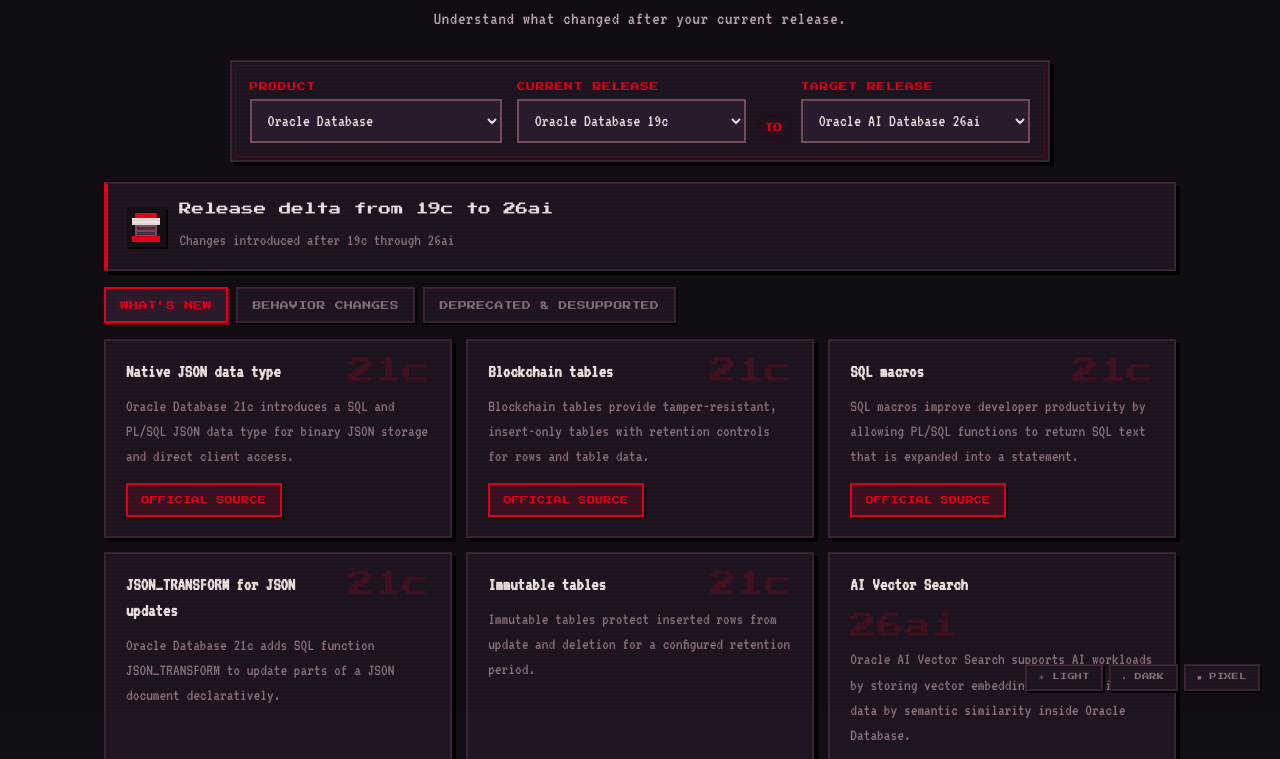
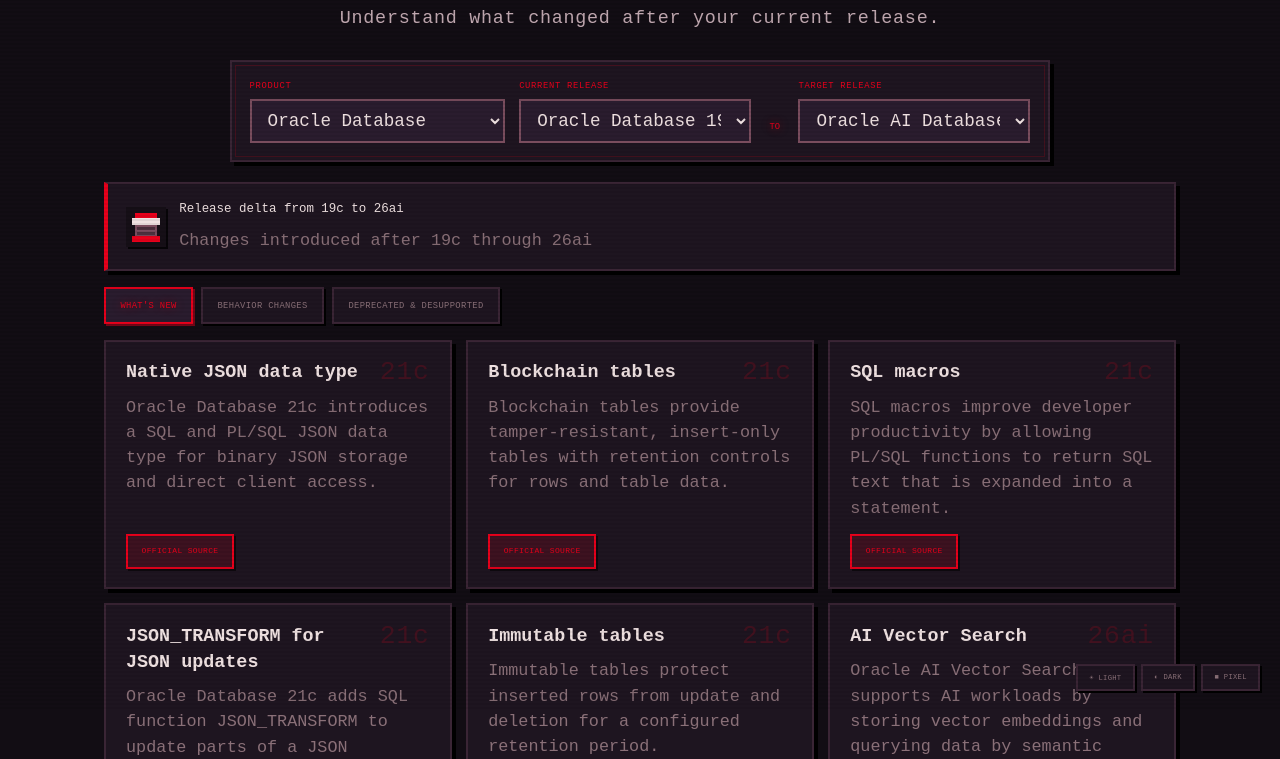
Before and after one commit to jollylengkono/oracle-version-diff, a website with bundled scripts: page index.html in a window 1280 px wide. Shown: the part 89-848 px from the top of the page. Built offline with nearby package versions, Linux system fonts and the light colour scheme.

Commit message:
fix: remove external default theme font import

```diff
--- a/css/theme-pixel-dark.css
+++ b/css/theme-pixel-dark.css
@@ -1,5 +1,3 @@
-@import url('https://fonts.googleapis.com/css2?family=Press+Start+2P&family=VT323&display=swap');
-
 :root {
   --oracle-red: #E8001B;
   --accent: #E8001B;
@@ -39,7 +37,7 @@ body::after {
 
 body {
   margin: 0;
-  font-family: 'VT323', 'Courier New', monospace;
+  font-family: 'Courier New', 'Lucida Console', monospace;
   font-size: 18px;
   color: var(--ink);
   background: var(--bg);
@@ -54,7 +52,7 @@ body {
 }
 .masthead__title {
   margin: 0;
-  font-family: 'Press Start 2P', monospace;
+  font-family: 'Courier New', 'Lucida Console', monospace;
   font-size: clamp(.9rem, 2.2vw, 1.65rem);
   font-weight: 400;
   letter-spacing: 0.05em;
@@ -134,7 +132,7 @@ body {
 .delta-summary h2 {
   margin: 0;
   color: var(--ink);
-  font-family: 'Press Start 2P', monospace;
+  font-family: 'Courier New', 'Lucida Console', monospace;
   font-size: .78rem;
   font-weight: 400;
   line-height: 1.6;
@@ -150,7 +148,7 @@ body {
   flex-direction: column;
   gap: .35rem;
   color: var(--oracle-red);
-  font-family: 'Press Start 2P', monospace;
+  font-family: 'Courier New', 'Lucida Console', monospace;
   font-size: .55rem;
   font-weight: 400;
   text-transform: uppercase;
@@ -164,7 +162,7 @@ body {
   border-radius: 0;
   background: var(--surface-raised);
   color: var(--ink);
-  font-family: 'VT323', monospace;
+  font-family: 'Courier New', 'Lucida Console', monospace;
   font-size: 1.1rem;
   cursor: pointer;
 }
@@ -175,7 +173,7 @@ body {
 }
 .picker__vs {
   color: var(--oracle-red);
-  font-family: 'Press Start 2P', monospace;
+  font-family: 'Courier New', 'Lucida Console', monospace;
   font-size: .55rem;
   font-weight: 400;
   padding: 0 .25rem .55rem;
@@ -196,7 +194,7 @@ body {
   background: var(--surface);
   color: var(--muted);
   cursor: pointer;
-  font-family: 'Press Start 2P', monospace;
+  font-family: 'Courier New', 'Lucida Console', monospace;
   font-size: .55rem;
   font-weight: 400;
   padding: .7rem .9rem;
@@ -226,7 +224,7 @@ body {
 .group__label {
   margin: 0 0 .5rem;
   color: var(--oracle-red);
-  font-family: 'Press Start 2P', monospace;
+  font-family: 'Courier New', 'Lucida Console', monospace;
   font-size: .55rem;
   font-weight: 400;
   text-transform: uppercase;
@@ -240,7 +238,7 @@ body {
   border-radius: 0;
   background: var(--oracle-red);
   color: #fff;
-  font-family: 'Press Start 2P', monospace;
+  font-family: 'Courier New', 'Lucida Console', monospace;
   font-size: .5rem;
   text-align: center;
   box-shadow: 2px 2px 0 rgba(0, 0, 0, .55);
@@ -285,7 +283,7 @@ body {
   min-width: 0;
   margin: 0;
   color: var(--ink);
-  font-family: 'VT323', monospace;
+  font-family: 'Courier New', 'Lucida Console', monospace;
   font-size: 1.15rem;
   line-height: 1.4;
   overflow-wrap: anywhere;
@@ -293,7 +291,7 @@ body {
 .item__version {
   flex: 0 0 auto;
   color: rgba(232, 0, 27, 0.18);
-  font-family: 'Press Start 2P', monospace;
+  font-family: 'Courier New', 'Lucida Console', monospace;
   font-size: clamp(1rem, 2.5vw, 1.65rem);
   font-weight: 400;
   letter-spacing: 0.03em;
@@ -303,7 +301,7 @@ body {
 .item__desc {
   margin: .55rem 0 .85rem;
   color: var(--muted);
-  font-family: 'VT323', monospace;
+  font-family: 'Courier New', 'Lucida Console', monospace;
   font-size: 1.05rem;
 }
 .item__source {
@@ -318,7 +316,7 @@ body {
   border-radius: 0;
   background: var(--button);
   color: var(--oracle-red);
-  font-family: 'Press Start 2P', monospace;
+  font-family: 'Courier New', 'Lucida Console', monospace;
   font-size: .5rem;
   font-weight: 400;
   line-height: 1;
@@ -343,7 +341,7 @@ body {
   border: 2px dashed var(--border);
   border-radius: 0;
   color: var(--muted);
-  font-family: 'Press Start 2P', monospace;
+  font-family: 'Courier New', 'Lucida Console', monospace;
   font-size: .6rem;
   line-height: 1.8;
 }
@@ -355,7 +353,7 @@ body {
 .updated {
   margin-top: 1.25rem;
   color: var(--muted);
-  font-family: 'VT323', monospace;
+  font-family: 'Courier New', 'Lucida Console', monospace;
   font-size: 1rem;
 }
 .footer {
@@ -363,7 +361,7 @@ body {
   margin: 0 auto;
   padding: 1rem 1.5rem 1.5rem;
   color: var(--muted);
-  font-family: 'VT323', monospace;
+  font-family: 'Courier New', 'Lucida Console', monospace;
   font-size: 1rem;
 }
 
@@ -378,7 +376,7 @@ body {
   border-bottom: 3px solid var(--oracle-red);
   background: var(--bg);
   color: var(--oracle-red);
-  font-family: 'Press Start 2P', monospace;
+  font-family: 'Courier New', 'Lucida Console', monospace;
   font-size: .6rem;
   font-weight: 400;
   letter-spacing: 0.06em;
@@ -401,7 +399,7 @@ body {
   background: var(--surface);
   color: var(--muted);
   cursor: pointer;
-  font-family: 'Press Start 2P', monospace;
+  font-family: 'Courier New', 'Lucida Console', monospace;
   font-size: .45rem;
   text-transform: uppercase;
   letter-spacing: .04em;
```
Also changed, not shown: tests/js/theme.test.mjs (+7 -0 lines).
